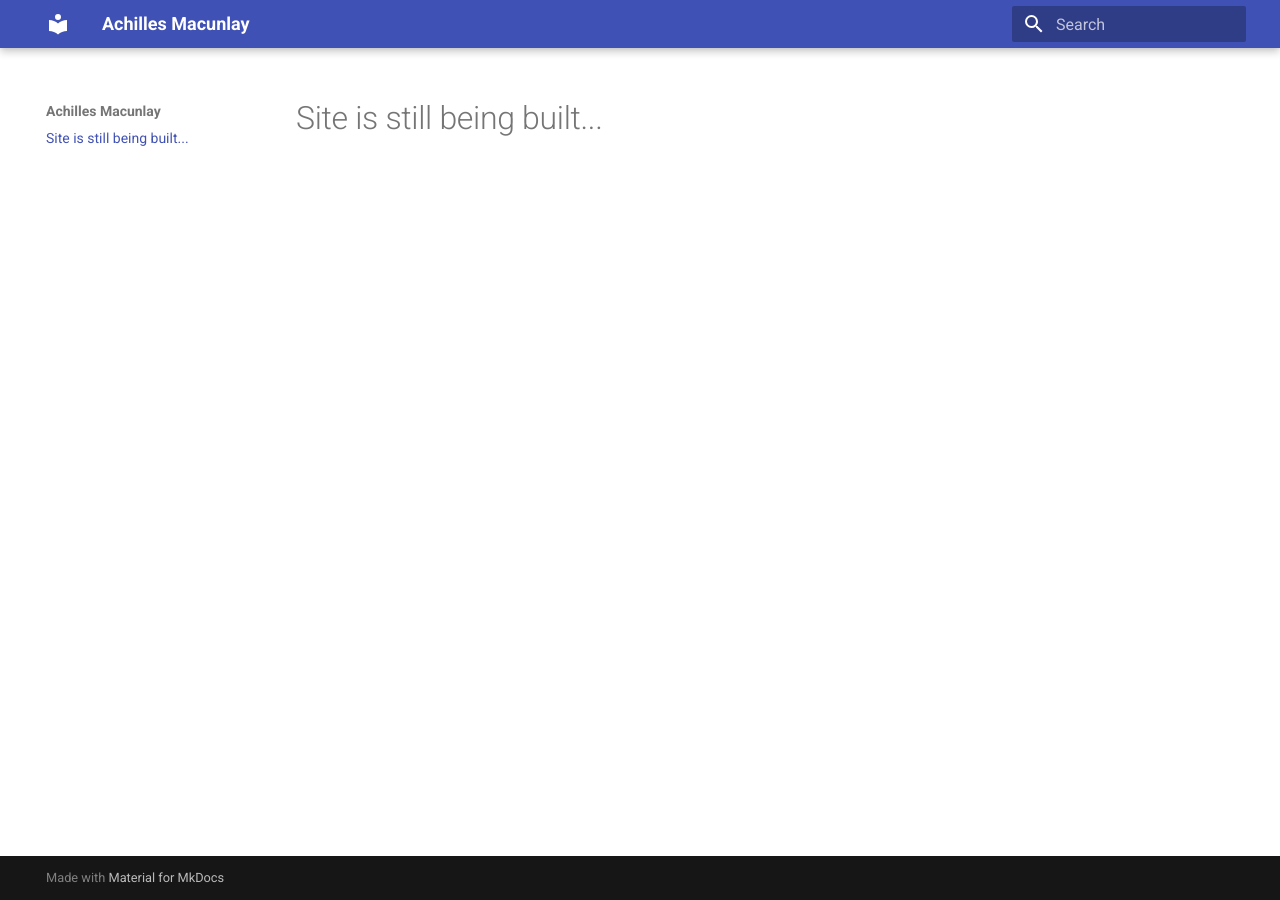
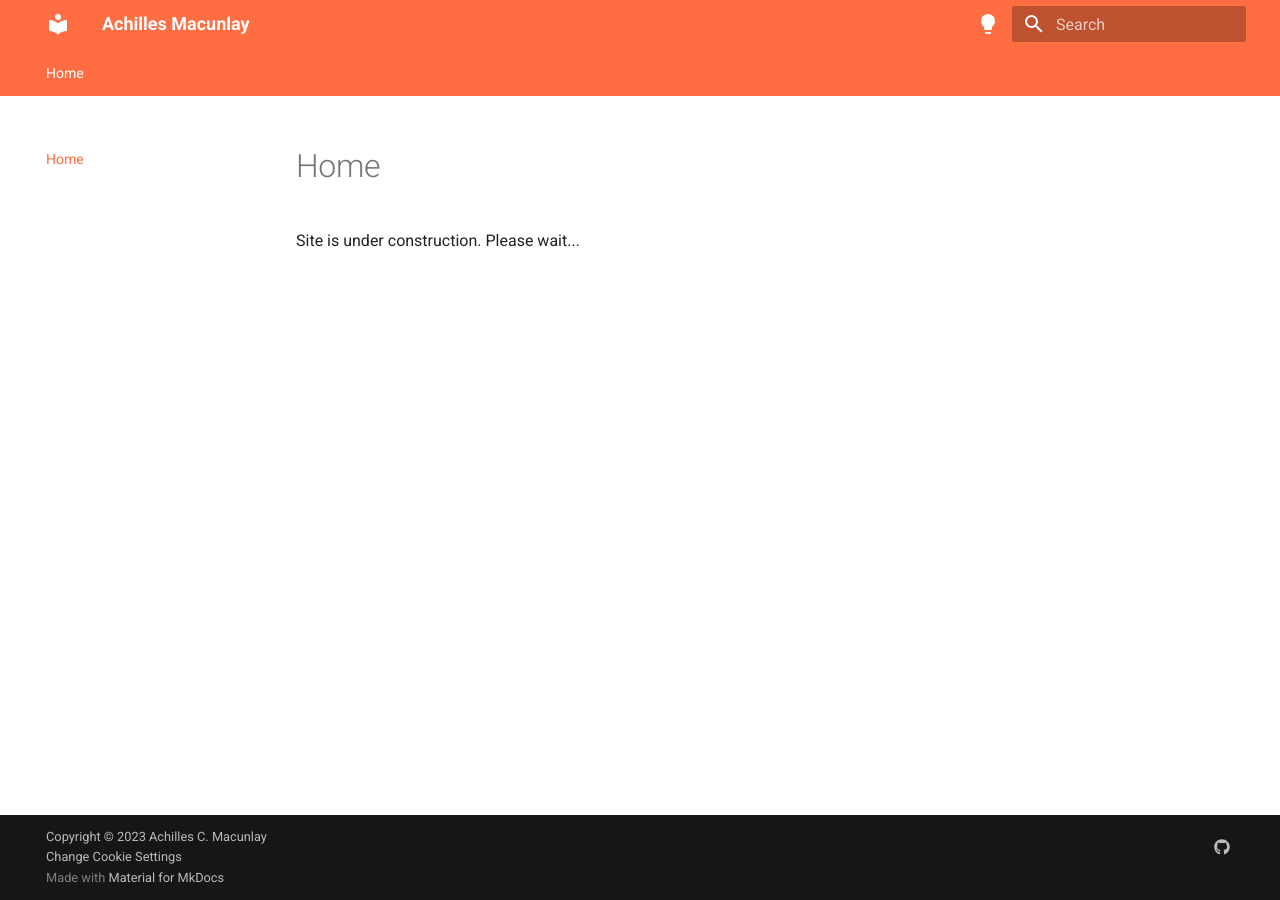
Before and after one commit to acmacunlay/acmacunlay.github.io, an MkDocs documentation site: the page built from docs/index.md, in a window 1280 px wide. Built offline with MkDocs 1.6.1 and Material for MkDocs 9.7.7, drawn with Linux system fonts in a browser that asks for light colours.

Commit message:
mkdocs.yml setup (#4)
* Create requirements.txt

* Create ci.yml

* Create mkdocs.yml

* Create index.md

* Update index.md

* Update mkdocs.yml

```diff
--- a/docs/index.md
+++ b/docs/index.md
@@ -1 +1 @@
-# Site is still being built...
+Site is under construction. Please wait...
--- a/mkdocs.yml
+++ b/mkdocs.yml
@@ -1,4 +1,61 @@
 site_name: Achilles Macunlay
 
+# https://squidfunk.github.io/mkdocs-material/creating-your-site/#configuration
 theme:
   name: material
+
+  # https://squidfunk.github.io/mkdocs-material/setup/changing-the-colors/
+  palette:
+    # Palette toggle for light mode
+    - scheme: default
+      accent: deep orange
+      primary: deep orange
+      toggle:
+        icon: material/lightbulb
+        name: Switch to dark mode
+
+    # Palette toggle for dark mode
+    - scheme: slate
+      accent: deep orange
+      primary: deep orange
+      toggle:
+        icon: material/lightbulb-outline
+        name: Switch to light mode
+
+  # https://squidfunk.github.io/mkdocs-material/setup/changing-the-fonts/
+  font:
+    text: Roboto
+    code: Roboto Mono
+
+  # https://squidfunk.github.io/mkdocs-material/setup/changing-the-logo-and-icons/
+  icon:
+    logo: material/library
+
+  # https://squidfunk.github.io/mkdocs-material/setup/setting-up-navigation/
+  features:
+    - navigation.footer
+    - navigation.instant
+    - navigation.tabs
+    - navigation.tracking
+
+# https://squidfunk.github.io/mkdocs-material/setup/ensuring-data-privacy/
+extra:
+  consent:
+    title: Cookie consent
+    description: >-
+      We use cookies to recognize your repeated visits and preferences, as well
+      as to measure the effectiveness of our documentation and whether users
+      find what they're searching for. With your consent, you're helping us to
+      make our documentation better.
+    actions:
+      - accept
+      - manage
+  social:
+    - icon: fontawesome/brands/github
+      link: https://github.com/acmacunlay
+
+copyright: >-
+  Copyright &copy; 2023 Achilles C. Macunlay
+  <br>
+  <a href="#__consent">Change Cookie Settings</a>
+  <br>
```
